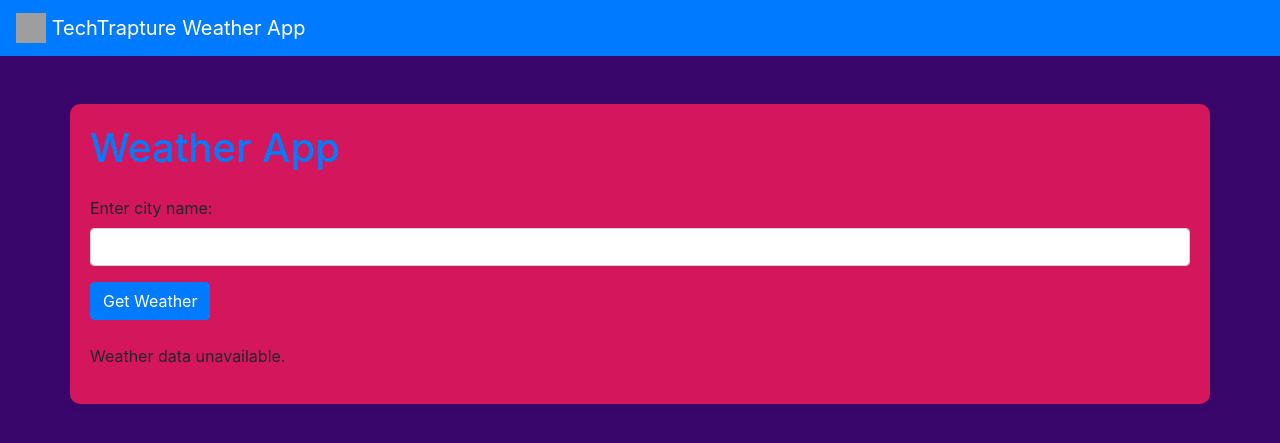
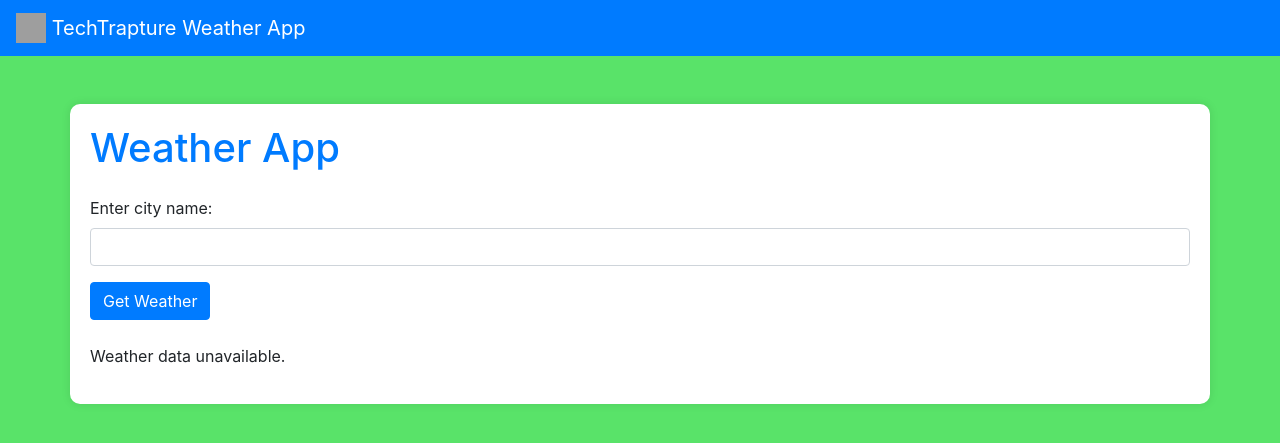
Before and after one commit to xyziie/weather-app, a Python web app: template templates/index.html in a window 1280 px wide. Shown: the top 443 px of the page. Run offline with Jinja, Linux system fonts and the light colour scheme; the template is opened without the code that fills it, so the values that code supplies are empty; some libraries are stand-ins or nearby versions; grey boxes are pictures that could not be loaded.

Commit message:
bg colour updates

```diff
--- a/templates/index.html
+++ b/templates/index.html
@@ -7,11 +7,11 @@
     <link rel="stylesheet" href="https://stackpath.bootstrapcdn.com/bootstrap/4.5.0/css/bootstrap.min.css">
     <style>
         body {
-            background-color: rgb(57, 7, 107); /* Light gray background color */
+            background-color: #59e369; /* Light gray background color */
         }
 
         .container {
-            background-color: #d4175c; /* White container background color */
+            background-color: #ffffff; /* White container background color */
             border-radius: 10px;
             padding: 20px;
             box-shadow: 0 0 10px rgba(0, 0, 0, 0.1);
```
